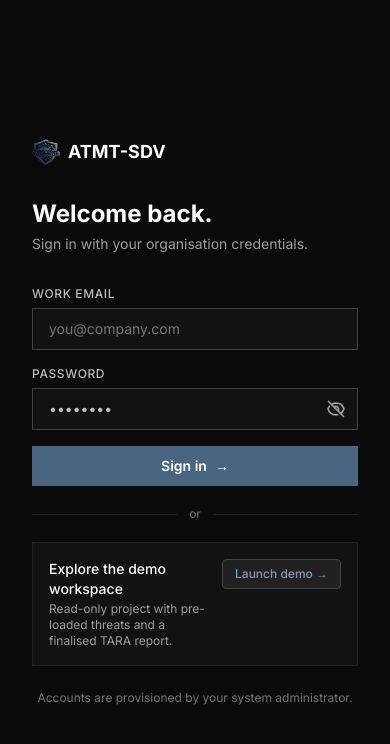
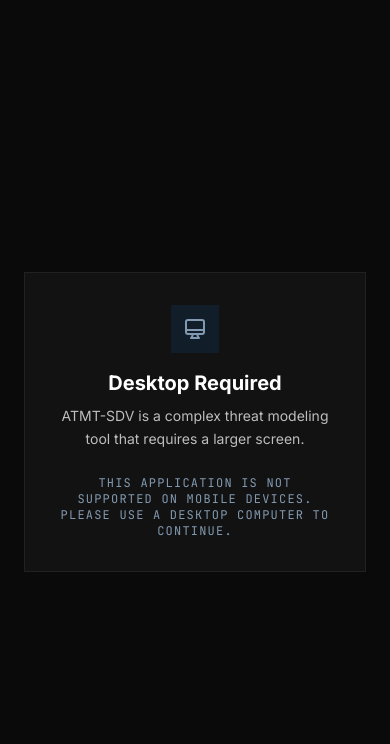
Before and after one commit to VladutSomicu/atmt-sdv, a React (Vite) app in the folder frontend/: page /login in a window 390 px wide. Shown: the top 744 px of the page. Built offline with nearby package versions, Linux system fonts and the light colour scheme; what @joint/core would draw is missing.

Commit message:
feat(frontend): apply MobileGuard globally to block entire application on small devices

```diff
--- a/frontend/src/App.jsx
+++ b/frontend/src/App.jsx
@@ -19,17 +19,13 @@
   return children;
 }
 
-// Editor route — additionally blocks mobile screens
-function EditorProtectedRoute({ children }) {
-  const { isAuthenticated } = useAuth();
-  if (!isAuthenticated) return <Navigate to="/login" replace />;
-  return <MobileGuard>{children}</MobileGuard>;
-}
+// Removed EditorProtectedRoute
 
 function App() {
   return (
-    <BrowserRouter>
-      <Routes>
+    <MobileGuard>
+      <BrowserRouter>
+        <Routes>
         <Route path="/login" element={<LoginPage />} />
         <Route path="/dashboard" element={
           <ProtectedRoute>
@@ -42,9 +38,9 @@
           </ProtectedRoute>
         } />
         <Route path="/projects/:projectId/editor" element={
-          <EditorProtectedRoute>
+          <ProtectedRoute>
             <EditorPage />
-          </EditorProtectedRoute>
+          </ProtectedRoute>
         } />
         <Route path="/admin" element={
           <ProtectedRoute>
@@ -79,7 +75,8 @@
         } />
         <Route path="*" element={<Navigate to="/login" replace />} />
       </Routes>
-    </BrowserRouter>
+      </BrowserRouter>
+    </MobileGuard>
   );
 }
 
--- a/frontend/src/components/layout/MobileGuard.jsx
+++ b/frontend/src/components/layout/MobileGuard.jsx
@@ -25,10 +25,10 @@
           </div>
           <h2 className="text-white text-xl font-bold mb-2">Desktop Required</h2>
           <p className="text-gray-400 text-sm leading-relaxed mb-6">
-            ATMT-SDV is a complex threat modeling tool that requires a larger screen for the canvas editor.
+            ATMT-SDV is a complex threat modeling tool that requires a larger screen.
           </p>
           <p className="text-blue-400 text-xs font-mono uppercase tracking-widest">
-            Please use a device with at least 1024px width.
+            This application is not supported on mobile devices. Please use a desktop computer to continue.
           </p>
         </div>
       </div>
```
